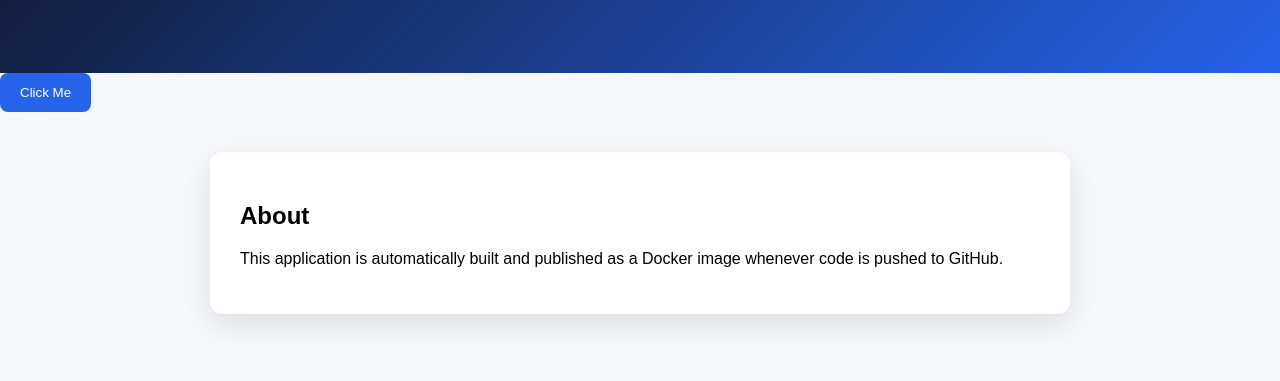
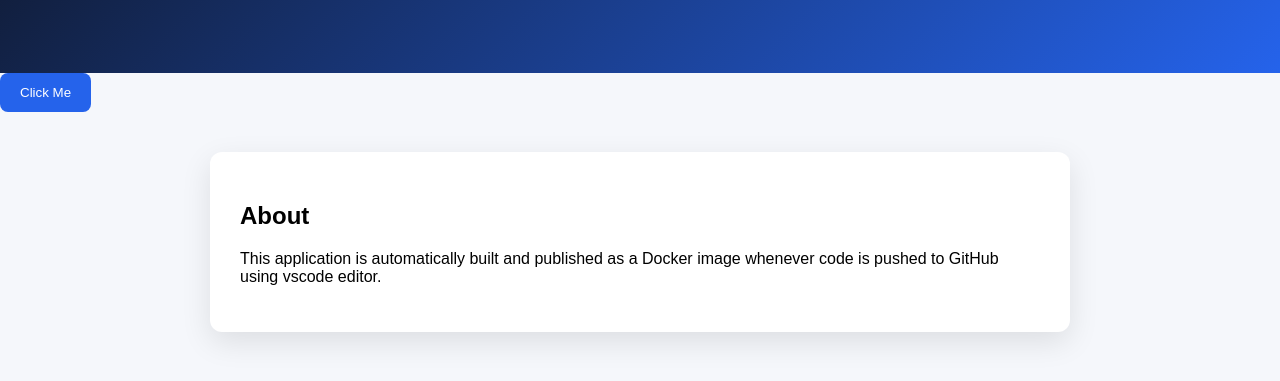
Before and after one commit to alavalapatikishore/enterprise-webapp, a plain HTML site: page index.html in a window 1280 px wide. Shown: the part 161-542 px from the top of the page. Drawn offline with Linux system fonts and the light colour scheme.

Commit message:
vscode change

```diff
--- a/index.html
+++ b/index.html
@@ -22,4 +22,4 @@
   <main>
     <section class="card">
       <h2>About</h2>
-      <p>This application is automatically built and published as a Docker image whenever code is pushed to GitHub.</p>
+      <p>This application is automatically built and published as a Docker image whenever code is pushed to GitHub using vscode editor.</p>
```
